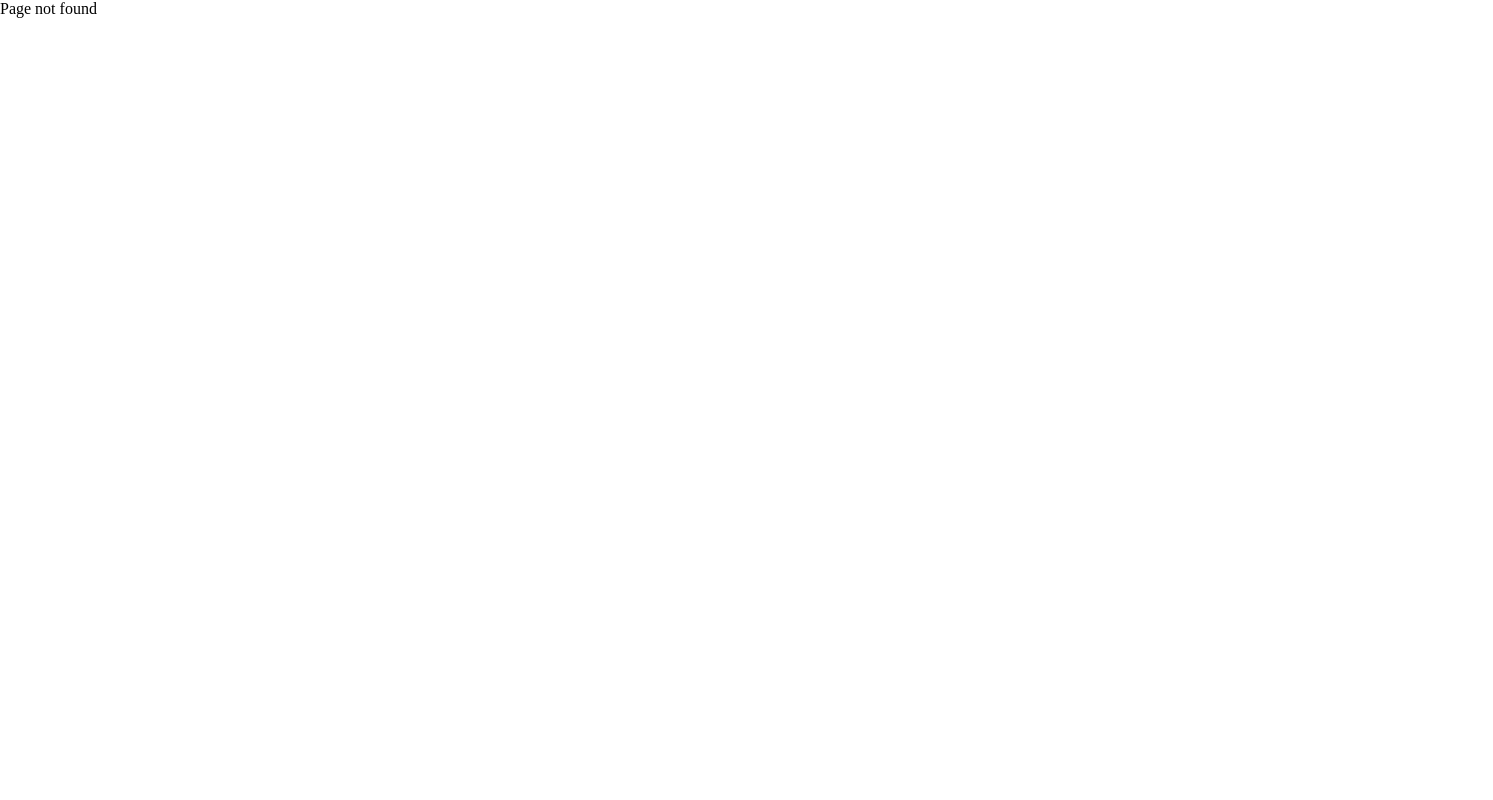
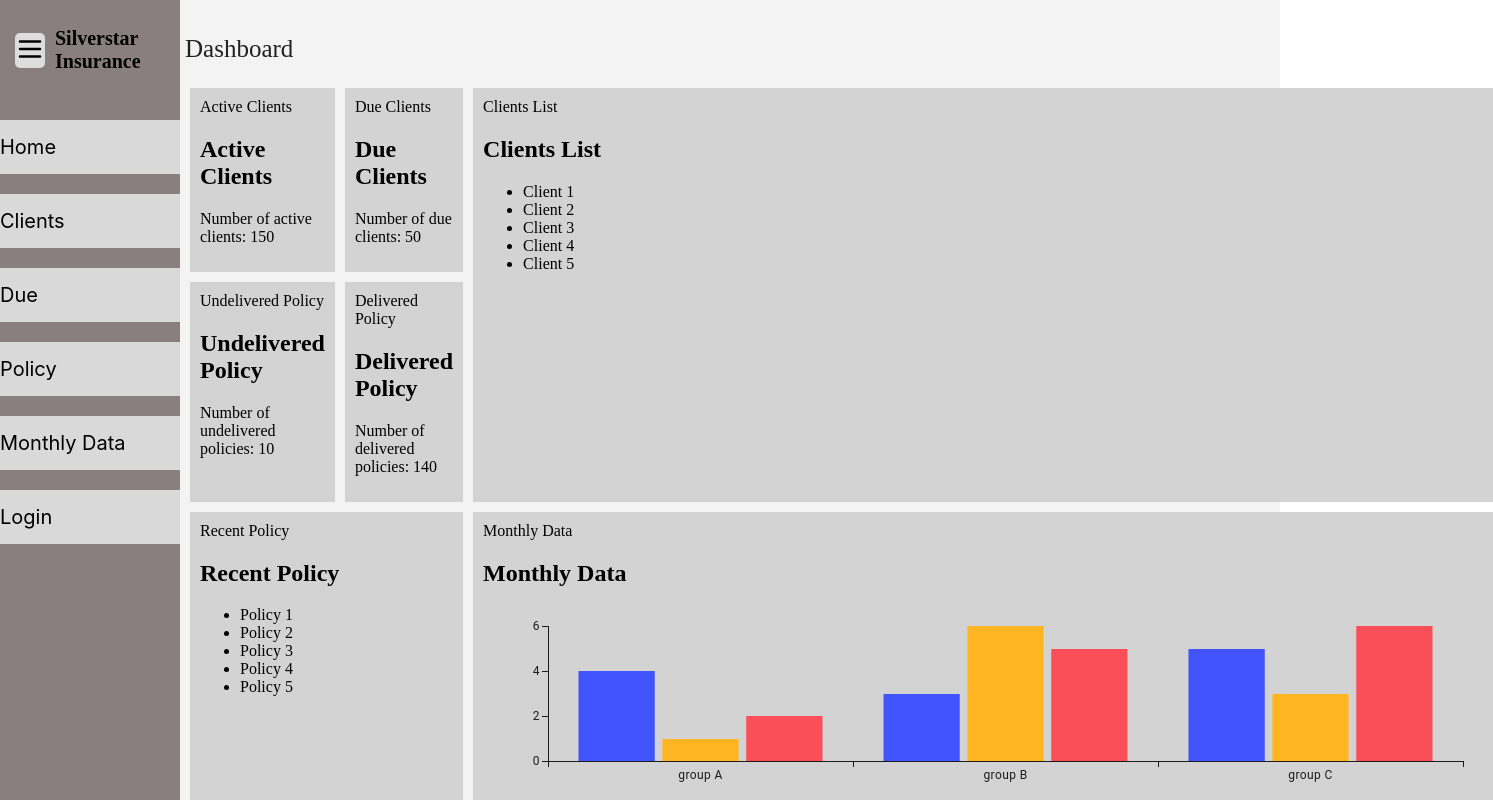
Before and after one commit to WNTERFX/insurance-client-page, a React (Create React App) app: page /appinsurance/MainArea/Dashboard in a window 1280 px wide. Before the commit this address had no page. Shown: the top 800 px of the page, 1493 px wide, since content can reach past the window. Built offline with nearby package versions, Linux system fonts and the light colour scheme.

Commit message:
change login and navbar link

```diff
--- a/src/App.js
+++ b/src/App.js
@@ -1,13 +1,25 @@
 import LoginForm from './LoginForm';
 import MainArea from './MainArea';
+import Dashboard from './Dashboard';
+import Due from './Due';
+import Policy from './Policy';
+import Client from './Client';
 import {Routes, Route } from "react-router-dom";
 
 function App() {
   return (
     <Routes>
       <Route path="/appinsurance" element={<LoginForm /> }/>
-      <Route path="/appinsurance/MainArea" element={<MainArea /> }/>
-      <Route path="*" element={<div>Page not found</div>} />
+
+
+      <Route path="/appinsurance/MainArea" element={<MainArea /> }>
+        <Route path="/appinsurance/MainArea/Dashboard" element={<Dashboard />} />
+        <Route path="/appinsurance/MainArea/Client" element={<Client />} />
+        <Route path="/appinsurance/MainArea/Due" element={<Due />} />
+        <Route path="*" element={<div>Page not found</div>} />
+      <Route path="/appinsurance/MainArea/Policy" element={<Policy />} />
+      </Route>
+
     </Routes>
   );
 
--- a/src/Dashboard.js
+++ b/src/Dashboard.js
@@ -2,6 +2,7 @@ import React from 'react';
 import { BarChart } from '@mui/x-charts/BarChart';
 
 export default function Dashboard() {
+
     return (
         <div className="dashboard-container">
 
--- a/src/LoginForm.js
+++ b/src/LoginForm.js
@@ -7,7 +7,7 @@ export default function LoginForm(){
     let navigate = useNavigate();
     const route = () =>
       {
-        let path = "/appinsurance/MainArea";
+        let path = "/appinsurance/MainArea/Dashboard";
         navigate(path);
       }
 
@@ -26,7 +26,7 @@ export default function LoginForm(){
               <label>Password</label>
               <input type="password" placeholder="Enter your password" required />
               <div class="password-button"></div>
-              <button type="submit" onClick={() => route("appinsurance/MainArea")}>Log In</button>
+              <button type="submit" onClick={() => route("appinsurance/MainArea/Dashboard")}>Log In</button>
             </form>
           </div>
         </div>
--- a/src/MainArea.js
+++ b/src/MainArea.js
@@ -9,6 +9,7 @@ import Client from "./Client";
 import "./styles/client-styles.css"
 import Due from "./Due";
 import "./styles/due-styles.css"
+import { Outlet } from 'react-router-dom';
 
 export default function MainArea()
 {
@@ -19,7 +20,7 @@ export default function MainArea()
                 <NavBar />
             </div>
             <div className="content-area">
-                <Dashboard />
+                <Outlet/>
             </div>
         </div>
     );
--- a/src/NavBar.js
+++ b/src/NavBar.js
@@ -1,5 +1,7 @@
 import "./styles/nav-styles.css"
-import {Menu, x} from 'lucide-react';
+import {Menu} from 'lucide-react';
+import { Link } from 'react-router-dom';
+
 export default function NavBar() {
 
 
@@ -12,12 +14,13 @@ export default function NavBar() {
     <h1 className="logo">Silverstar Insurance</h1>
     </div>
     <div className="side-bar">
-      <a href="#" className="side-bar-item">Home</a>
-      <a href="#" className="side-bar-item">Clients</a>
-      <a href="#" className="side-bar-item">Due</a>
-      <a href="#" className="side-bar-item">Policy</a>
-      <a href="#" className="side-bar-item">Monthly Data</a>
-      <a href="#" className="side-bar-item">Login</a>
+
+      <Link to="/appinsurance/MainArea/Dashboard" className="side-bar-item">Home</Link>
+      <Link to="/appinsurance/MainArea/Client" className="side-bar-item">Clients</Link>
+      <Link to="/appinsurance/MainArea/Due" className="side-bar-item">Due</Link>
+      <Link to="/appinsurance/MainArea/Policy" className="side-bar-item">Policy</Link>
+      <Link to="#" className="side-bar-item">Monthly Data</Link>
+      <Link to="#" className="side-bar-item">Login</Link>
 
     </div>
   </div>
--- a/src/styles/login-styles.css
+++ b/src/styles/login-styles.css
@@ -6,7 +6,8 @@
     align-items: center;
     min-height: 100vh;
     height: 100%;
-    background-color: #f3f3f3;
+    background-color: #9B72C0;
+    color : silver;
 
   }
 
@@ -44,12 +45,13 @@
   }
 
   .right-panel {
-    background-color: #a89d9d;
-    color: #222;
+    background-color: #834eb1;
+    color: silver;
     padding: 40px 30px;
     display: flex;
     flex-direction: column;
     justify-content: center;
+    font-family: 'Inter', sans-serif;
   }
 
   .right-panel h2 {
--- a/src/styles/nav-styles.css
+++ b/src/styles/nav-styles.css
@@ -48,6 +48,7 @@ body, html {
    background-color: #ffffff;
 }
 
+
 @media screen and (min-width: 1080px) and (max-width: 2000px) {
    .nav-bar {
       width: 180px;
```
